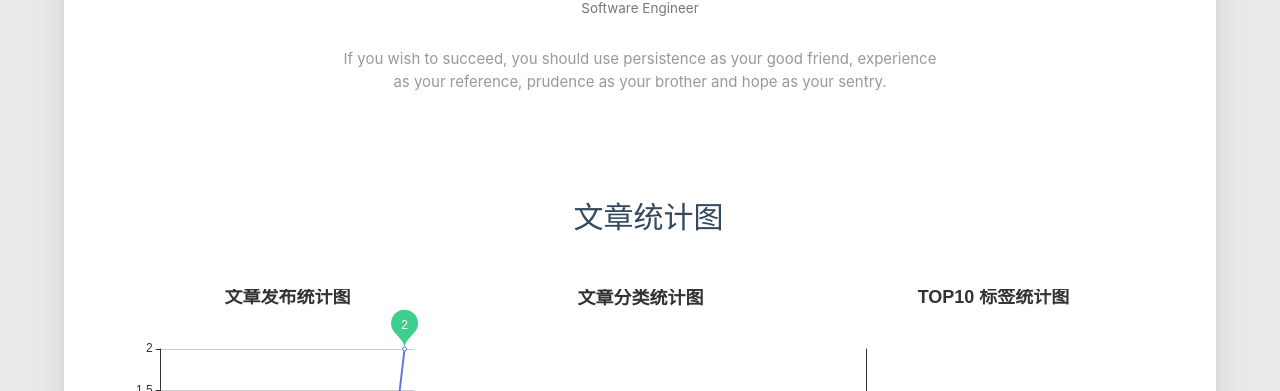
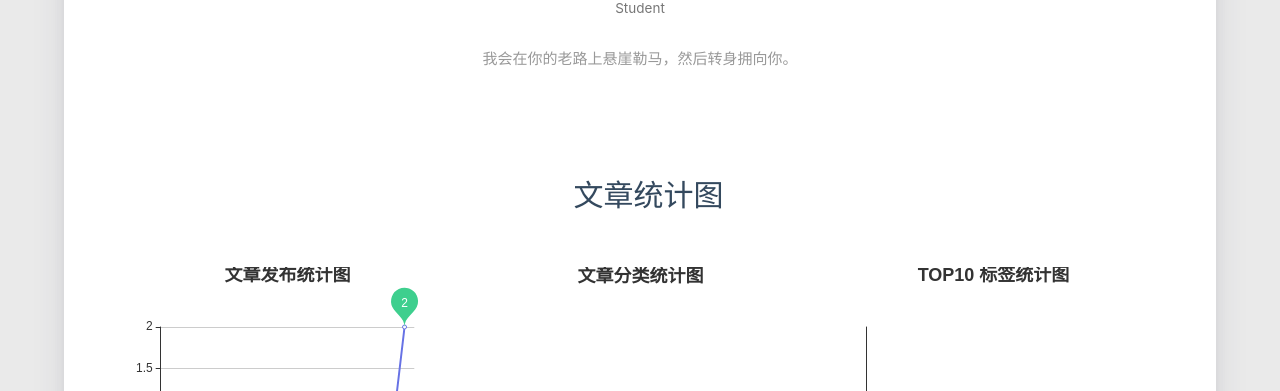
Before and after one commit to F0rw4rd-jsg/F0rw4rd-jsg.github.io, a plain HTML site: page about/index.html in a window 1280 px wide. Shown: the part 709-1100 px from the top of the page. Drawn offline with nearby package versions, Linux system fonts and the light colour scheme; some packages are replaced by stand-ins of ours; no server answers; a script that the page names is missing; some icons are missing.

Commit message:
Site updated: 2024-10-18 23:27:18

```diff
--- a/about/index.html
+++ b/about/index.html
@@ -330,7 +330,7 @@
                 <script src="https://cdn.jsdelivr.net/npm/typed.js@2.0.11"></script>
                 <script>
                     var typed = new Typed("#subtitle", {
-                        strings: ['从来没有真正的绝境, 只有心灵的迷途','Never really desperate, only the lost of the soul'],
+                        strings: ['世界给了我们无限之可能，而这所有可能，都殊途同归。','The world offers us endless possibilities, and all of them lead to the same destination.'],
                         startDelay: 300,
                         typeSpeed: 100,
                         loop: true,
@@ -395,7 +395,7 @@
 
                                 </div>
                                 <div class="title">F0rw4rd</div>
-                                <div class="career">Software Engineer</div>
+                                <div class="career">Student</div>
                                 <div class="social-link hide-on-large-only" data-aos="zoom-in-left">
 
     <a href="https://github.com/F0rw4rd-jsg" class="tooltipped" target="_blank" data-tooltip="访问我的GitHub" data-position="top" data-delay="50">
@@ -471,7 +471,7 @@
                     </div>
                 </div>
 
-                <div class="introduction center-align" data-aos="fade-up">If you wish to succeed, you should use persistence as your good friend, experience as your reference, prudence as your brother and hope as your sentry.</div>
+                <div class="introduction center-align" data-aos="fade-up">我会在你的老路上悬崖勒马，然后转身拥向你。</div>
 
                 <style type="text/css">
     #posts-chart,
```
Also changed, not shown: archives/2024/10/index.html (+1 -1 lines), archives/2024/index.html (+1 -1 lines), archives/index.html (+1 -1 lines), categories/index.html (+1 -1 lines), contact/index.html (+1 -1 lines), friends/index.html (+1 -1 lines), index.html (+1 -1 lines), tags/index.html (+1 -1 lines).
